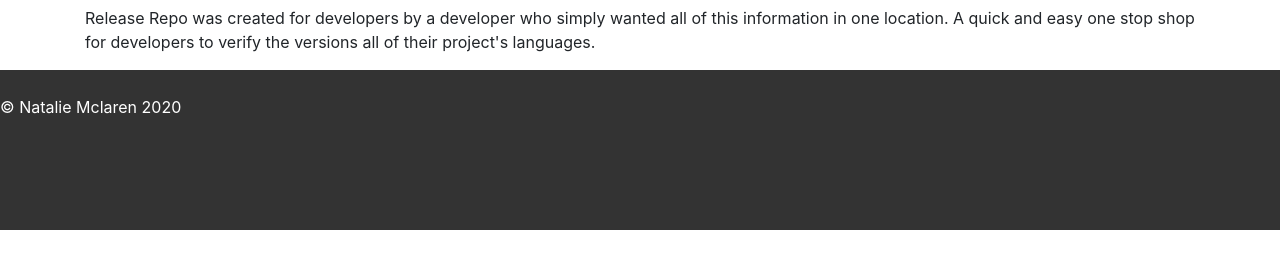
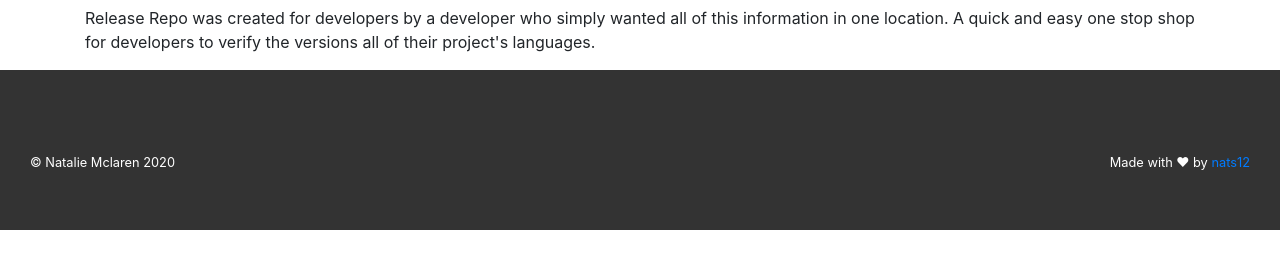
Before and after one commit to nats12/dever, a React (Create React App) app: page / in a window 1280 px wide. Shown: the part 1099-1368 px from the top of the page. After the commit the page ends 1329 px from the top, so only its background shows below. Built offline with nearby package versions, Linux system fonts and the light colour scheme; no server answers.

Commit message:
footer content

```diff
--- a/src/App.scss
+++ b/src/App.scss
@@ -1,5 +1,6 @@
 body {
-  height: 1500px;
+  min-height: 100%;
+  height: 100%;
 }
 
 .App-logo {
--- a/src/components/Footer.tsx
+++ b/src/components/Footer.tsx
@@ -8,13 +8,27 @@
     width: 100%;
     height: 20vh;
     padding-top: 25px;
+    overflow: hidden;
+`;
+
+const FooterContent = styled.div`
+    display: flex;
+    width: 100%;
+    align-items: center;
+    justify-content: space-between;
+    height: 100%;
+    padding: 0 30px;
+}
 `;
 
 export const Footer: React.FC = () => {
 
     return (
         <FooterBlock>
-            &copy; Natalie Mclaren 2020
+            <FooterContent>
+                <small>&copy; Natalie Mclaren 2020</small>
+                <small>Made with &hearts; by <a href="https://github.com/nats12" target="_blank">nats12</a></small>
+            </FooterContent>
         </FooterBlock>
     )
 }
```
